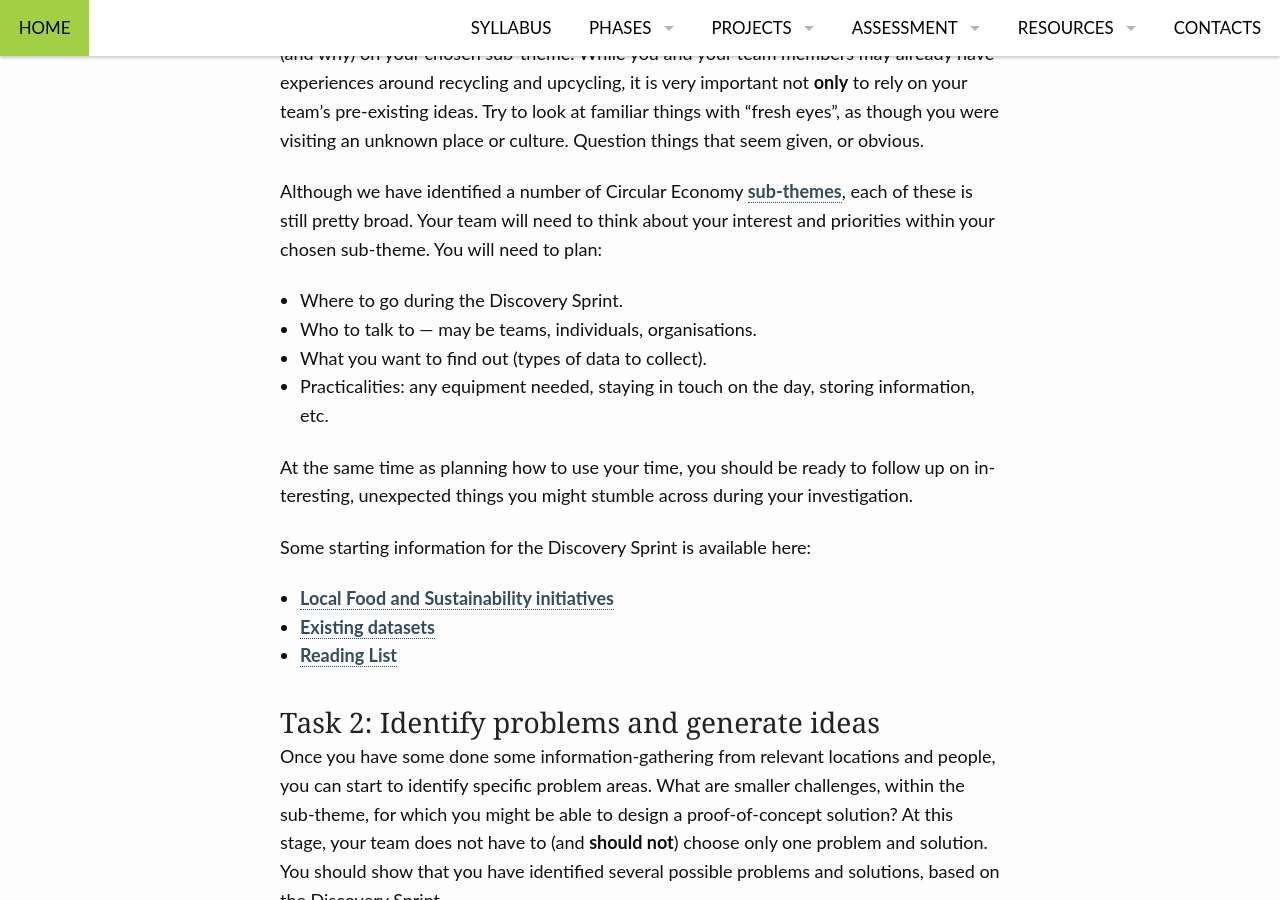
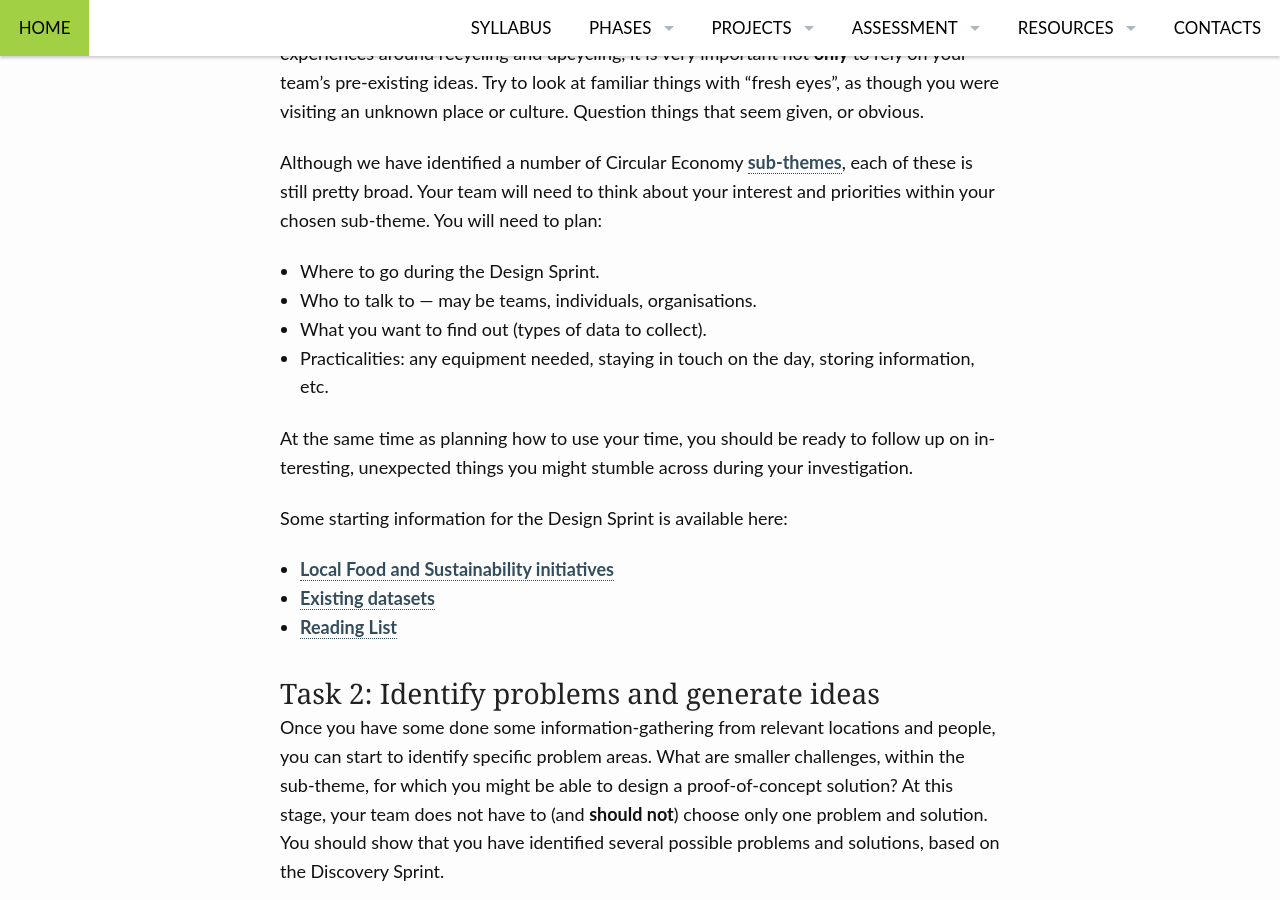
Before and after one commit to edinburghlivinglab/ddc, a Jekyll site: the page built from pages/sprint.md, in a window 1280 px wide and 900 px high, scrolled down 1293 px. Built offline with Jekyll 4.4.1, drawn with Linux system fonts in a browser that asks for light colours; some of the changed text lies outside the part shown.

Commit message:
changed /sprint/ to /design_sprint/ and occurrences of 'Discovery Sprint' to 'Design Sprint'

```diff
--- a/pages/sprint.md
+++ b/pages/sprint.md
@@ -12,9 +12,9 @@
 
 ## Key Dates
 
-**Discovery Sprint event**: Beginning Wednesday 30th January 2019
+**Design Sprint event**: Beginning Wednesday 30th January 2019
 **Team Presentations** ([Assignment GP1]({{ site.baseurl }}/assignment_gp1/)): Class time, Wednesday 6 February 2019
-**Discovery Sprint individual report** ([Assignment R1]({{ site.baseurl }}/assignment_r1/)): due 16:00 Monday, 11th February 2019
+**Design Sprint individual report** ([Assignment R1]({{ site.baseurl }}/assignment_r1/)): due 16:00 Monday, 11th February 2019
 
 
 ## Description
@@ -34,14 +34,14 @@
 
 Although we have identified a number of Circular Economy [sub-themes]({{ site.baseurl }}/project_overview),  each of these is still pretty broad. Your team will need to think about your interest and priorities within your chosen sub-theme. You will need to plan:
 
-* Where to go during the Discovery Sprint.
+* Where to go during the Design Sprint.
 * Who to talk to &mdash; may be teams, individuals, organisations.
 * What you want to find out (types of data to collect).
 * Practicalities: any equipment needed, staying in touch on the day, storing information, etc.
 
 At the same time as planning how to use your time, you should be ready to follow up on interesting, unexpected things you might stumble across during your investigation.
 
-Some starting information for the Discovery Sprint is available here:
+Some starting information for the Design Sprint is available here:
 
 * [Local Food and Sustainability initiatives]({{ site.baseurl }}/initiatives)
 * [Existing datasets]({{ site.baseurl }}/datasets)
```
Also changed, not shown: pages/development.md (+2 -2 lines), pages/digging_deeper.md (+1 -1 lines), pages/overview.md (+6 -4 lines), pages/prep.md (+1 -1 lines).
